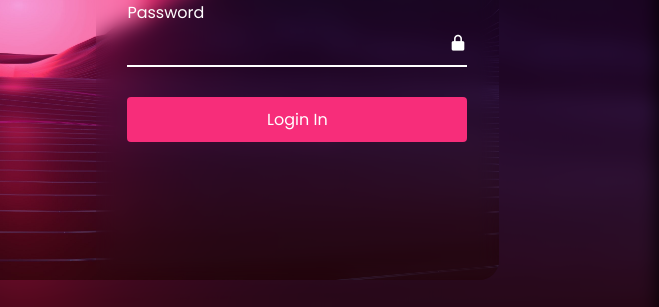
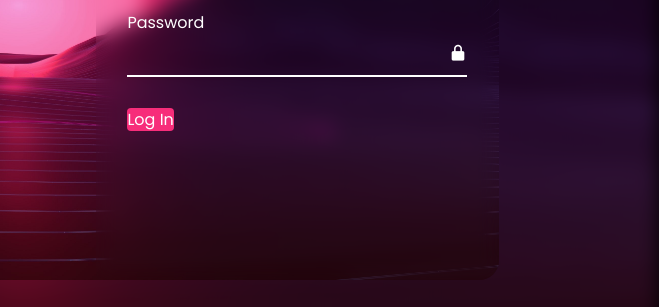
Before and after one commit to Fir3fliesss/talent-programming, a plain HTML site: page index.html in a window 1280 px wide. Shown: the part 415-722 px from the top of the page, 621-1280 px from the left. Drawn offline with nearby package versions, Linux system fonts and the light colour scheme.

Commit message:
hahay adly nanggung malu

```diff
--- a/index.css
+++ b/index.css
@@ -163,9 +163,8 @@ body{
 }
 
 .btn{
-    background: #fff;
-    width: 100%;
-    height: 45px;
+    width: 10rem;
+    height: 100%px;
     outline: none;
     border: none;
     border-radius: 4px;
@@ -174,7 +173,7 @@ body{
     font-size: 16px;
     color: #fff;
     box-shadow: rgba(0,0,0,0.4);
-
+    text-decoration: none;;
 }
 
 .btn:hover{
--- a/index.html
+++ b/index.html
@@ -38,8 +38,8 @@
                         <input type="password">
                         <label>Password</label>
                     </div>
-                    <a href="./main.html">
-                        <button class="btn">Login In</button>
+                    <a href="./main.html" class="btn"> Log In
+                        <!-- <button class="btn">Login In</button> -->
                     </a>
                 </form>
             </div>
```
